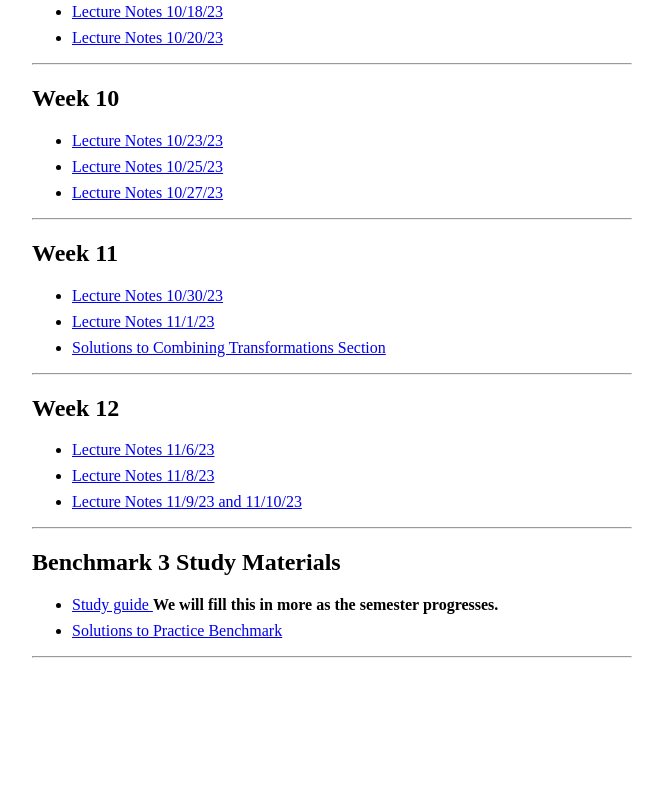
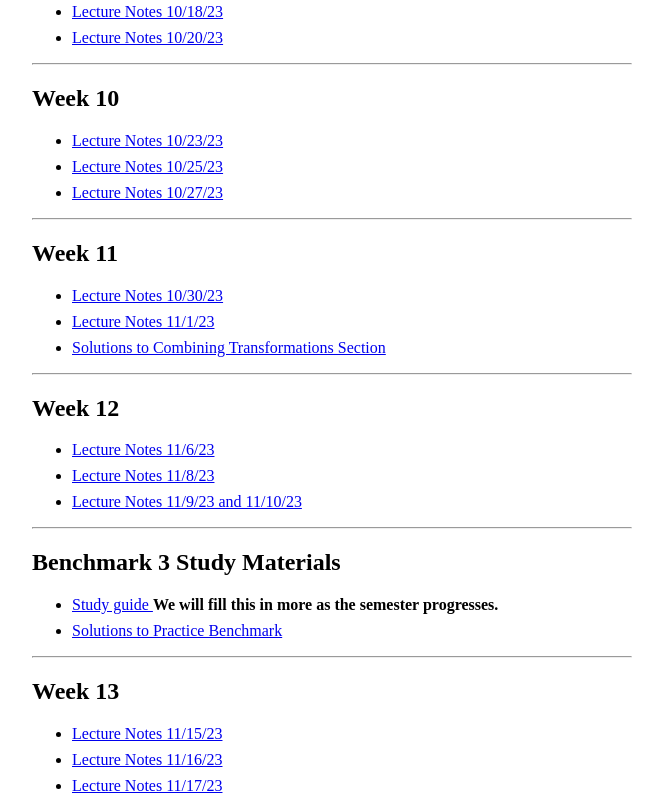
Before and after one commit to taylor-j-murray/taylor.j.murray, a plain HTML site: page math101cF23.html in a window 1280 px wide. Shown: the part 2249-3060 px from the top of the page, without its empty margins (308-971 px from the left). Before the commit the page ends 2915 px from the top, so only its background shows below. Drawn offline with Linux system fonts and the light colour scheme.

Commit message:
Update math101cF23.html

```diff
--- a/math101cF23.html
+++ b/math101cF23.html
@@ -201,6 +201,15 @@
 
 			<hr>
 
+			<h2> Week 13</h2>
+
+
+				<ul>
+				<li><a href="0691_001.pdf"> Lecture Notes 11/15/23 </a></li>
+				<li><a href="0692_001.pdf"> Lecture Notes 11/16/23 </a></li>
+				<li><a href="0693_001.pdf"> Lecture Notes 11/17/23 </a></li>
+				</ul>
+
 	</div>
 
 
```
